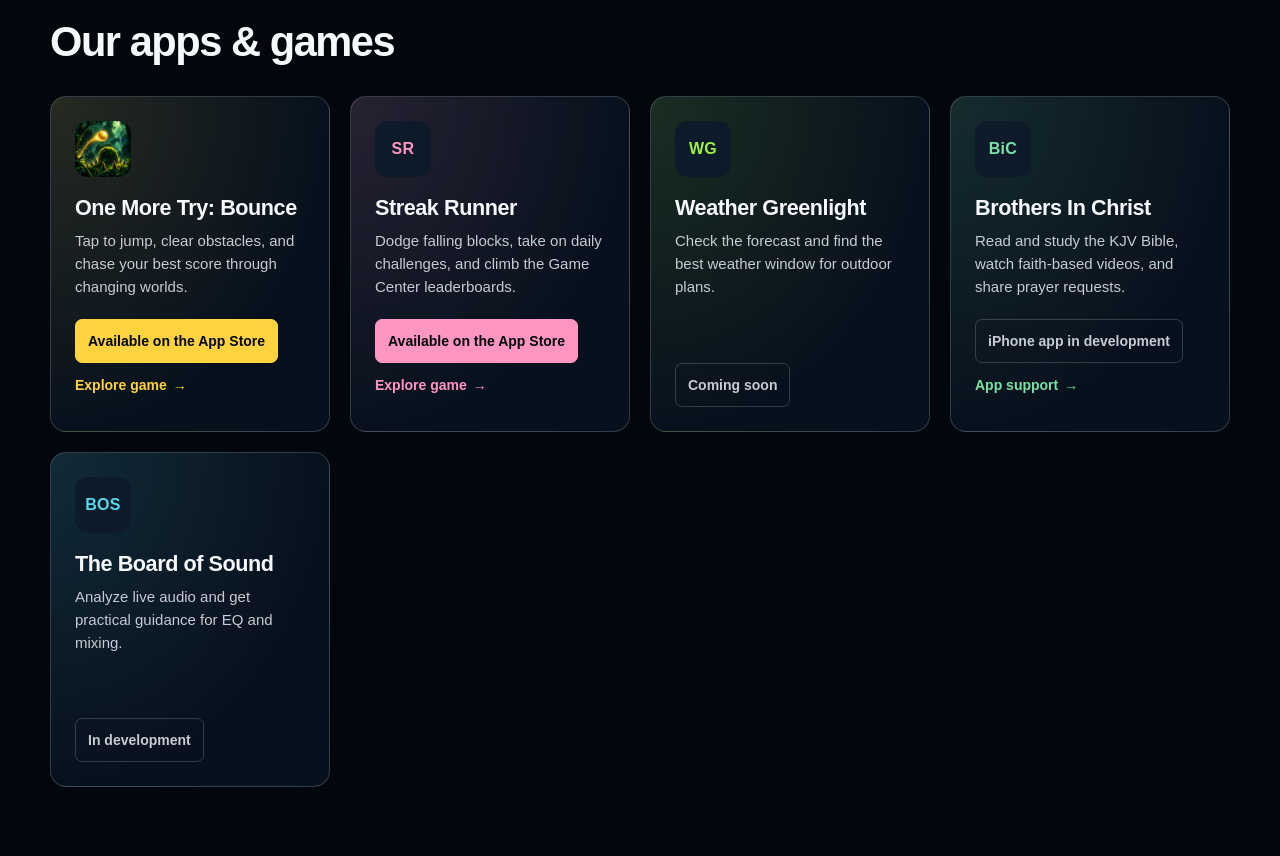
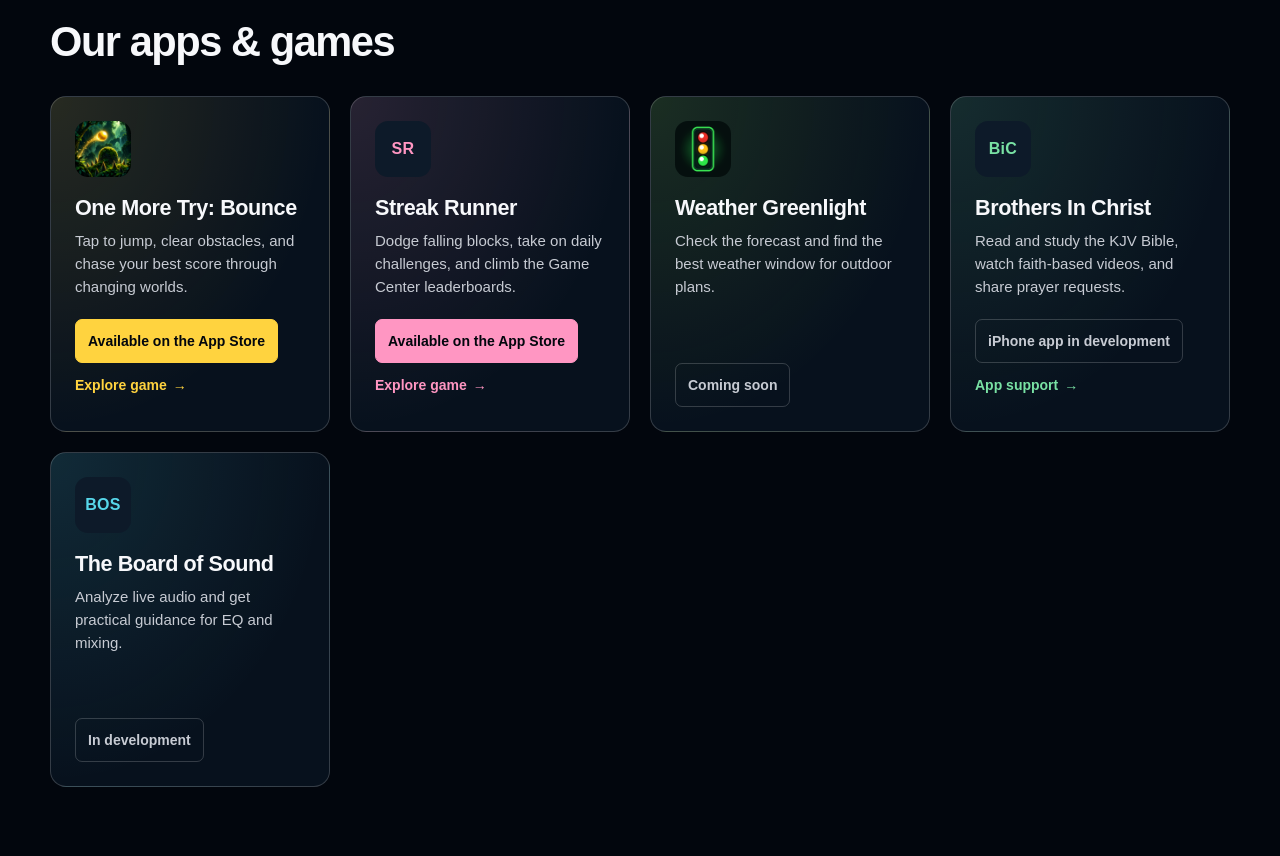
Before and after one commit to baldmindtechnologies/Bald-Mind-Technologies-, a plain HTML site: page index.html in a window 1280 px wide. Shown: the part 840-1696 px from the top of the page. Drawn offline with Linux system fonts and the light colour scheme.

Commit message:
Use the official Weather Greenlight app icon (#3)

```diff
--- a/index.html
+++ b/index.html
@@ -170,7 +170,9 @@
       </article>
 
       <article class="app-card app-card--weather" id="weather-greenlight">
-        <div class="app-mark" aria-hidden="true">WG</div>
+        <div class="app-mark" aria-hidden="true">
+          <img src="Assets/weather-greenlight-icon.png" width="1024" height="1024" alt="">
+        </div>
         <h3>Weather Greenlight</h3>
         <p>Check the forecast and find the best weather window for outdoor plans.</p>
         <div class="app-actions">
```
Also changed, not shown: Assets/weather-greenlight-icon.png (added).
